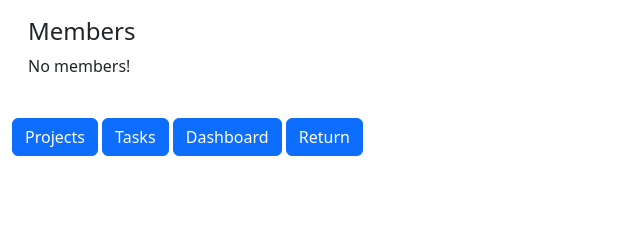
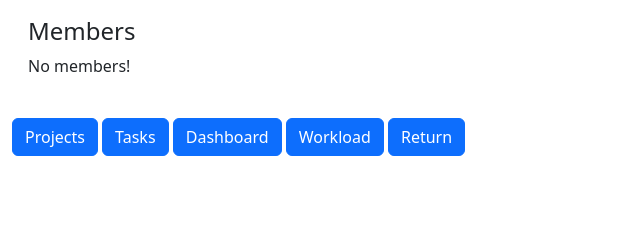
Before and after one commit to 20jofi00/floworbit-task-manager, a Django app: template templates/teams/team_detail.html in a window 1280 px wide. Shown: the part 99-339 px from the top of the page, without its empty margins (0-640 px from the left). Run offline with Django 5.2, Linux system fonts and the light colour scheme; the template is opened without the code that fills it, so the values that code supplies are empty.

Commit message:
add workload link to team details

```diff
--- a/templates/teams/team_detail.html
+++ b/templates/teams/team_detail.html
@@ -41,6 +41,10 @@
     Dashboard
   </a>
 
+  <a class="btn btn-primary" href="{% url 'teams:team-workload' pk=team.id %}">
+    Workload
+  </a>
+
   <a class="btn btn-primary" href="{% url 'teams:team-list' %}">
     Return
   </a>
```
